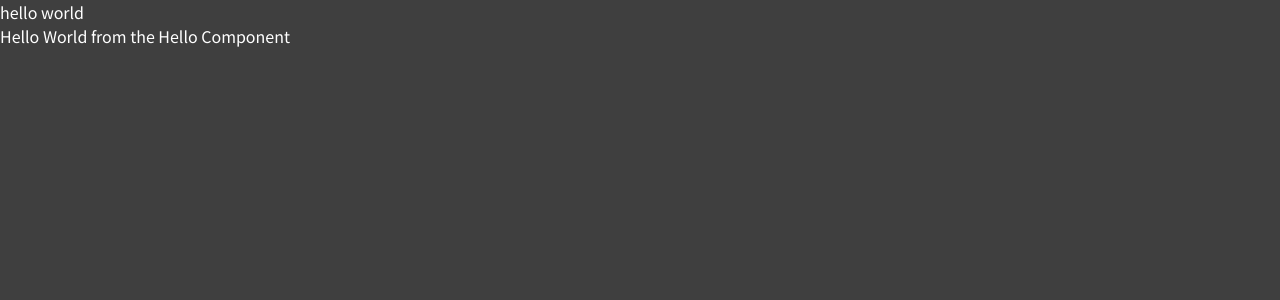
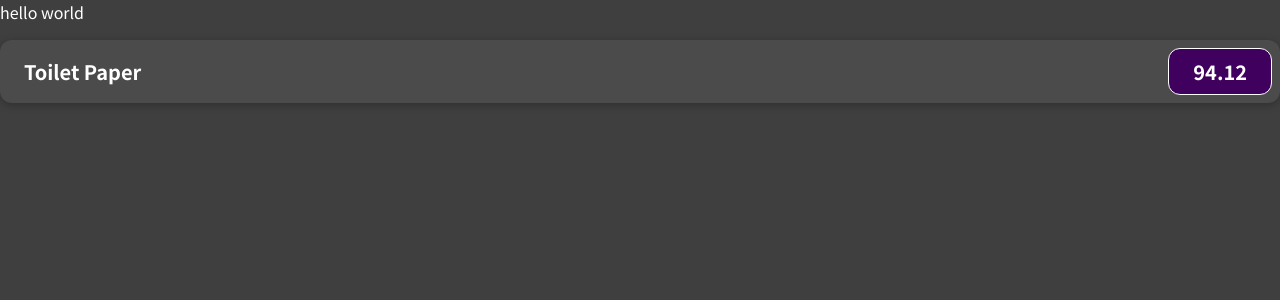
Before and after one commit to Hariomsingh333/react-Maximilian-Schwarzm-ller, a React (Create React App) app in the folder code/Section - 03/01-starting-setup/: page / in a window 1280 px wide. Shown: the top 300 px of the page. Built offline with nearby package versions, Linux system fonts and the light colour scheme.

Commit message:
add our first props and it working

```diff
--- a/code/Section - 03/01-starting-setup/src/App.js
+++ b/code/Section - 03/01-starting-setup/src/App.js
@@ -1,11 +1,39 @@
 import React from "react";
-import Hello from "./components/Hello";
+import ExpenseItem from "./components/ExpenseItem";
+import Test from "./components/Test";
 
 const App = () => {
+  // static data to render via props
+  const expenses = [
+    {
+      id: "e1",
+      title: "Toilet Paper",
+      amount: 94.12,
+      date: new Date(2020, 7, 14),
+    },
+    { id: "e2", title: "New TV", amount: 799.49, date: new Date(2021, 2, 12) },
+    {
+      id: "e3",
+      title: "Car Insurance",
+      amount: 294.67,
+      date: new Date(2021, 2, 28),
+    },
+    {
+      id: "e4",
+      title: "New Desk (Wooden)",
+      amount: 450,
+      date: new Date(2021, 5, 12),
+    },
+  ];
   return (
     <div>
       hello world
-      <Hello />
+      <ExpenseItem
+        title={expenses[0].title}
+        amount={expenses[0].amount}
+        date={expenses[0].date}
+      />
+      {/* <Test text={`this is a text from props`} /> */}
     </div>
   );
 };
--- /dev/null
+++ b/code/Section - 03/01-starting-setup/src/components/ExpenseItem.jsx
@@ -0,0 +1,15 @@
+import React from "react";
+import "./css/ExpenseItem.css";
+
+const ExpenseItem = (props) => {
+  return (
+    <div className="expense-item">
+      <div className="expense-item__description">
+        <h2>{props.title}</h2>
+        <div className="expense-item__price">{props.amount}</div>
+      </div>
+    </div>
+  );
+};
+
+export default ExpenseItem;
--- a/code/Section - 03/01-starting-setup/src/components/Hello.jsx
+++ /dev/null
@@ -1,7 +0,0 @@
-import React from "react";
-
-const Hello = () => {
-  return <div>Hello World from the Hello Component</div>;
-};
-
-export default Hello;
--- /dev/null
+++ b/code/Section - 03/01-starting-setup/src/components/Test.jsx
@@ -0,0 +1,7 @@
+import React from "react";
+
+const Test = (props) => {
+  return <div>Test, {props.text} </div>;
+};
+
+export default Test;
--- /dev/null
+++ b/code/Section - 03/01-starting-setup/src/components/css/ExpenseItem.css
@@ -0,0 +1,56 @@
+.expense-item {
+  display: flex;
+  justify-content: space-between;
+  align-items: center;
+  box-shadow: 0 2px 8px rgba(0, 0, 0, 0.25);
+  padding: 0.5rem;
+  margin: 1rem 0;
+  border-radius: 12px;
+  background-color: #4b4b4b;
+}
+
+.expense-item__description {
+  display: flex;
+  flex-direction: column;
+  gap: 1rem;
+  align-items: flex-end;
+  flex-flow: column-reverse;
+  justify-content: flex-start;
+  flex: 1;
+}
+
+.expense-item h2 {
+  color: #3a3a3a;
+  font-size: 1rem;
+  flex: 1;
+  margin: 0 1rem;
+  color: white;
+}
+
+.expense-item__price {
+  font-size: 1rem;
+  font-weight: bold;
+  color: white;
+  background-color: #40005d;
+  border: 1px solid white;
+  padding: 0.5rem;
+  border-radius: 12px;
+}
+
+@media (min-width: 580px) {
+  .expense-item__description {
+    flex-direction: row;
+    align-items: center;
+    justify-content: flex-start;
+    flex: 1;
+  }
+
+  .expense-item__description h2 {
+    font-size: 1.25rem;
+  }
+
+  .expense-item__price {
+    font-size: 1.25rem;
+    padding: 0.5rem 1.5rem;
+  }
+}
```
Also changed, not shown: 2 other files (tests, documents, lock files or other folders).
